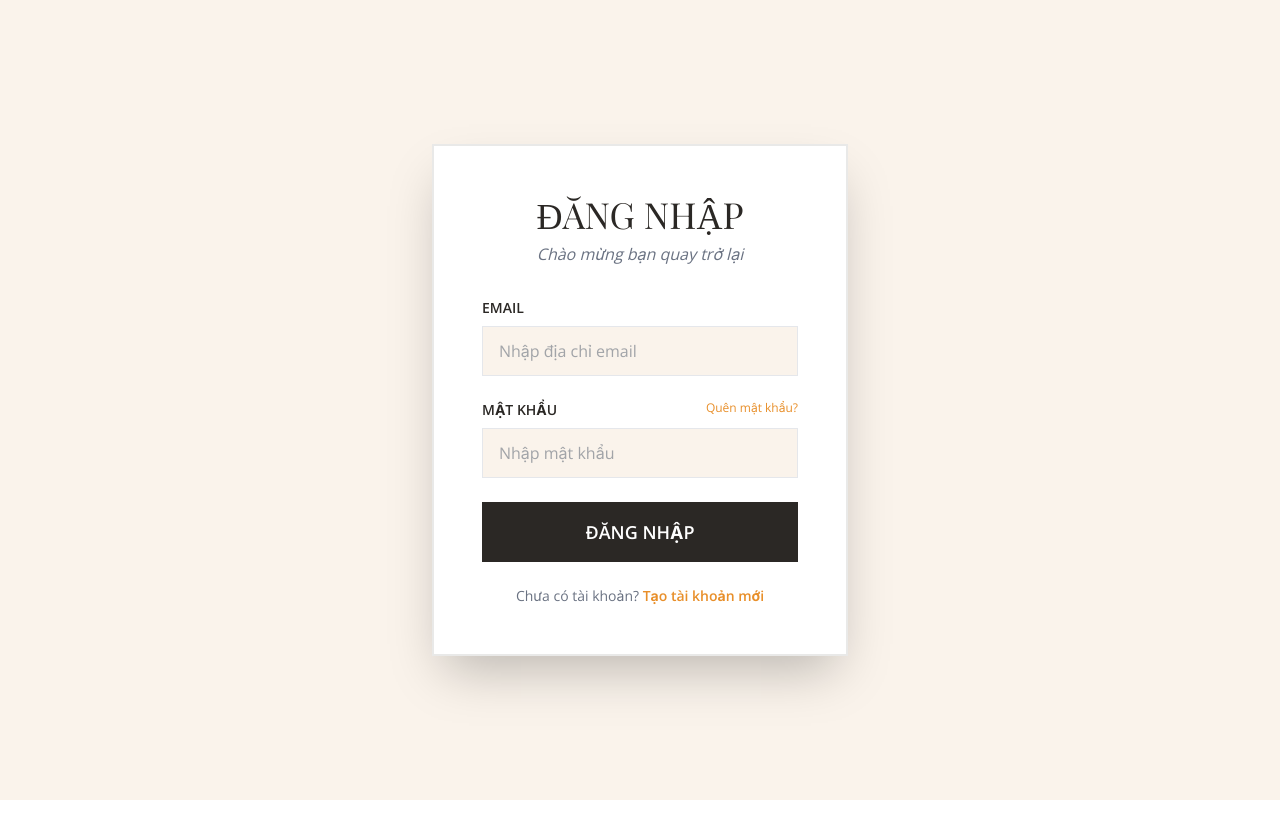
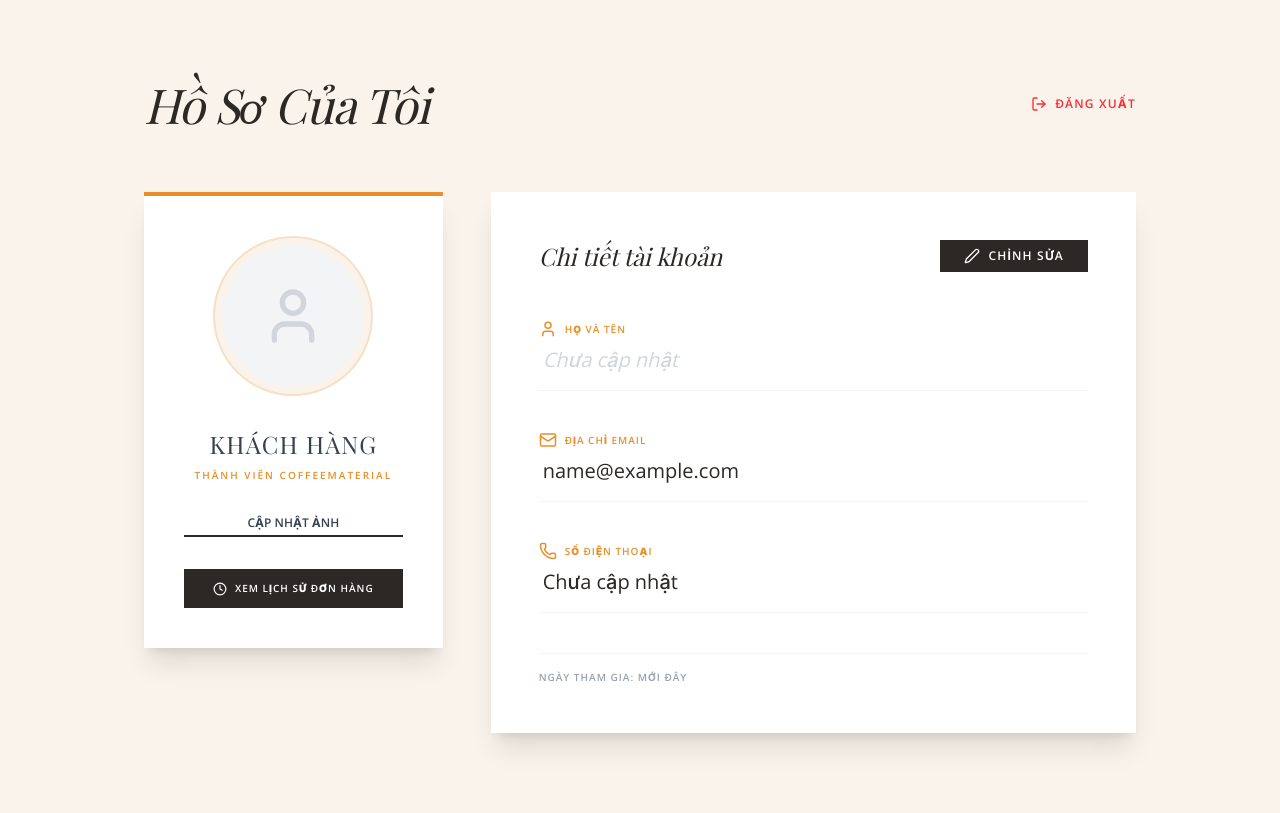
Before and after one commit to tienkrp21-crypto/coffee-website-nhom18, a React (Vite) app: page /login in a window 1280 px wide. Built offline with nearby package versions, Linux system fonts and the light colour scheme; sample sign-in values are in the browser's storage.

Commit message:
Fix nữa

```diff
--- a/src/pages/Login.jsx
+++ b/src/pages/Login.jsx
@@ -1,94 +1,129 @@
-import React, { useState } from 'react';
-import { Link, useNavigate } from 'react-router-dom';
+import React, { useState, useEffect } from 'react';
+import { useNavigate } from 'react-router-dom';
+import { User, Mail, Phone, Edit2, Save, LogOut, Clock } from 'lucide-react';
+import LoadingPage from '../components/LoadingPage';
 
-const BASE_URL = 'https://coffee-website-nhom18-1.onrender.com';
+const Profile = () => {
+  const navigate = useNavigate();
+  const [isEditing, setIsEditing] = useState(false);
+  const [userData, setUserData] = useState(null);
+  const [loading, setLoading] = useState(true);
 
-const Login = () => {
+  useEffect(() => {
+    // Lấy thông tin user từ Local Storage
+    const savedUser = localStorage.getItem('user');
+
+    if (!savedUser) {
+      navigate('/login');
+      return;
+    }
+
+    try {
+      setUserData(JSON.parse(savedUser));
     // eslint-disable-next-line no-unused-vars
-  const navigate = useNavigate();
-  const [formData, setFormData] = useState({
-    email: '',
-    password: ''
-  });
+    } catch (error) {
+      localStorage.removeItem('user');
+      navigate('/login');
+    } finally {
+      setTimeout(() => setLoading(false), 800);
+    }
+  }, [navigate]);
 
-  const handleChange = (e) => {
-    setFormData({ ...formData, [e.target.name]: e.target.value });
+  const handleLogout = () => {
+    localStorage.removeItem('user');
+    alert('Hẹn gặp lại bạn tại CafeMaterial!');
+    window.location.href = '/';
   };
 
-  const handleSubmit = async (e) => {
-    e.preventDefault();
-    try {
-      const response = await fetch(`${BASE_URL}/users/login`, {
-        method: 'POST',
-        headers: { 'Content-Type': 'application/json' },
-        body: JSON.stringify(formData)
-      });
-
-      if (response.ok) {
-        const result = await response.json();
-        localStorage.setItem('user', JSON.stringify(result));
-
-        alert("Đăng nhập thành công! Hệ thống đã lưu thông tin của bạn.");
-        window.location.href = '/';
-      } else {
-        const errorMsg = await response.text();
-        alert(errorMsg || "Sai email hoặc mật khẩu!");
-      }
-    } catch (error) {
-      console.error("Lỗi:", error);
-      alert("Lỗi kết nối đến máy chủ!");
-    }
-  };
+  if (loading) return <LoadingPage />;
 
   return (
-    <div className="font-sans text-gray-600 bg-[#FAF3EB] min-h-screen py-20 flex items-center justify-center">
-      <div className="container mx-auto px-4 max-w-md">
-        <div className="bg-white border-2 border-[#2B2825]/10 p-8 md:p-12 shadow-2xl relative">
-          <div className="text-center mb-8">
-            <h1 className="font-serif text-4xl text-[#2B2825] uppercase mb-2">Đăng Nhập</h1>
-            <p className="text-gray-500 italic">Chào mừng bạn quay trở lại</p>
+    <div className="py-20 bg-[#FAF3EB] min-h-screen font-sans text-gray-700">
+      <div className="container mx-auto px-4 max-w-5xl">
+
+        <div className="flex flex-col md:flex-row justify-between items-center mb-16 gap-4">
+          <h1 className="font-serif text-5xl text-dark tracking-tight italic">Hồ Sơ Của Tôi</h1>
+          <button onClick={handleLogout} className="flex items-center gap-2 text-red-500 font-bold text-xs uppercase tracking-widest hover:opacity-70 transition">
+            <LogOut size={16} /> Đăng xuất
+          </button>
         </div>
 
-          <form onSubmit={handleSubmit} className="space-y-6">
-            <div>
-              <label className="block text-[#2B2825] font-bold uppercase text-sm mb-2">Email</label>
-              <input
-                type="email"
-                name="email"
-                required
-                onChange={handleChange}
-                className="w-full bg-[#FAF3EB] border border-gray-200 px-4 py-3 focus:outline-none focus:border-[#E88F2A] transition"
-                placeholder="Nhập địa chỉ email"
-              />
+        <div className="grid grid-cols-1 lg:grid-cols-12 gap-12">
+          {/* CỘT AVATAR */}
+          <div className="lg:col-span-4">
+            <div className="bg-white p-10 text-center shadow-xl border-t-4 border-primary">
+              <div className="w-40 h-40 bg-secondary rounded-full mx-auto mb-8 flex items-center justify-center border-2 border-primary/20 p-2">
+                <div className="w-full h-full bg-gray-100 rounded-full flex items-center justify-center">
+                  <User size={64} className="text-gray-300" />
+                </div>
               </div>
 
-            <div>
-              <div className="flex justify-between mb-2">
-                <label className="text-[#2B2825] font-bold uppercase text-sm">Mật khẩu</label>
-                <Link to="/forgot-password" size="sm" className="text-[#E88F2A] text-xs hover:underline">Quên mật khẩu?</Link>
+              <h2 className="font-serif text-2xl uppercase tracking-wider mb-2">{userData?.fullName || 'Khách hàng'}</h2>
+              <p className="text-[#E88F2A] text-[10px] font-black uppercase tracking-[0.2em] mb-8">Thành viên CoffeeMaterial</p>
+
+              <div className="flex flex-col gap-4">
+                <button className="text-xs font-bold border-b-2 border-dark pb-1 hover:text-[#E88F2A] transition uppercase">
+                  CẬP NHẬT ẢNH
+                </button>
+                <button
+                  onClick={() => navigate('/order-history')}
+                  className="mt-4 bg-[#2B2825] text-white py-3 px-6 text-[10px] font-black uppercase tracking-widest hover:bg-[#E88F2A] transition-all flex items-center justify-center gap-2"
+                >
+                  <Clock size={14} /> Xem lịch sử đơn hàng
+                </button>
               </div>
-              <input
-                type="password"
-                name="password"
-                required
-                onChange={handleChange}
-                className="w-full bg-[#FAF3EB] border border-gray-200 px-4 py-3 focus:outline-none focus:border-[#E88F2A] transition"
-                placeholder="Nhập mật khẩu"
-              />
+            </div>
           </div>
 
-            <button type="submit" className="w-full bg-[#2B2825] text-white font-bold uppercase text-lg py-4 hover:bg-[#E88F2A] transition-all">
-              Đăng Nhập
+          {/* CỘT THÔNG TIN */}
+          <div className="lg:col-span-8">
+            <div className="bg-white p-12 shadow-xl relative overflow-hidden">
+              <div className="flex justify-between items-center mb-12">
+                <h3 className="font-serif text-2xl italic text-dark">Chi tiết tài khoản</h3>
+
+                {/* Nút Chỉnh sửa */}
+                <button onClick={() => setIsEditing(!isEditing)} className="flex items-center gap-2 bg-[#2B2825] text-white px-6 py-2 hover:bg-[#E88F2A] transition text-xs font-bold uppercase tracking-widest">
+                  {isEditing ? <><Save size={16} /> Lưu</> : <><Edit2 size={16} /> Chỉnh sửa</>}
                 </button>
-          </form>
+              </div>
 
-          <p className="text-center mt-6 text-sm text-gray-500">
-            Chưa có tài khoản? <Link to="/register" className="text-[#E88F2A] font-bold hover:underline">Tạo tài khoản mới</Link>
+              <div className="space-y-10">
+                <ProfileItem icon={<User size={18}/>} label="Họ và tên" value={userData?.fullName} isEditing={isEditing} />
+                <ProfileItem icon={<Mail size={18}/>} label="Địa chỉ Email" value={userData?.email} isEditing={false} />
+                <ProfileItem icon={<Phone size={18}/>} label="Số điện thoại" value={userData?.phone || "Chưa cập nhật"} isEditing={isEditing} />
+
+                {/* Ngày tham gia */}
+                <div className="pt-4 border-t border-gray-100">
+                  <p className="text-[10px] text-gray-400 uppercase font-bold tracking-widest">
+                    Ngày tham gia: {userData?.createdAt ? new Date(userData.createdAt).toLocaleDateString('vi-VN') : 'Mới đây'}
                   </p>
+                </div>
+              </div>
+            </div>
+          </div>
         </div>
       </div>
     </div>
   );
 };
 
-export default Login;
+// Component hiển thị thông tin kèm chức năng Edit
+const ProfileItem = ({ icon, label, value, isEditing }) => (
+  <div className="border-b border-gray-100 pb-4">
+    <label className="flex items-center gap-2 text-[10px] font-black text-[#E88F2A] mb-2 uppercase tracking-widest">
+      {icon} {label}
+    </label>
+    {isEditing ? (
+      <input
+        defaultValue={value}
+        className="w-full bg-[#FAF3EB] border-none px-4 py-2 text-lg text-[#2B2825] focus:ring-1 focus:ring-[#E88F2A] outline-none"
+      />
+    ) : (
+      <p className="text-xl text-[#2B2825] font-medium px-1">
+        {value || <span className="text-gray-300 italic">Chưa cập nhật</span>}
+      </p>
+    )}
+  </div>
+);
+
+export default Profile;
```
Lines whose indentation alone changed are shown as unchanged.
